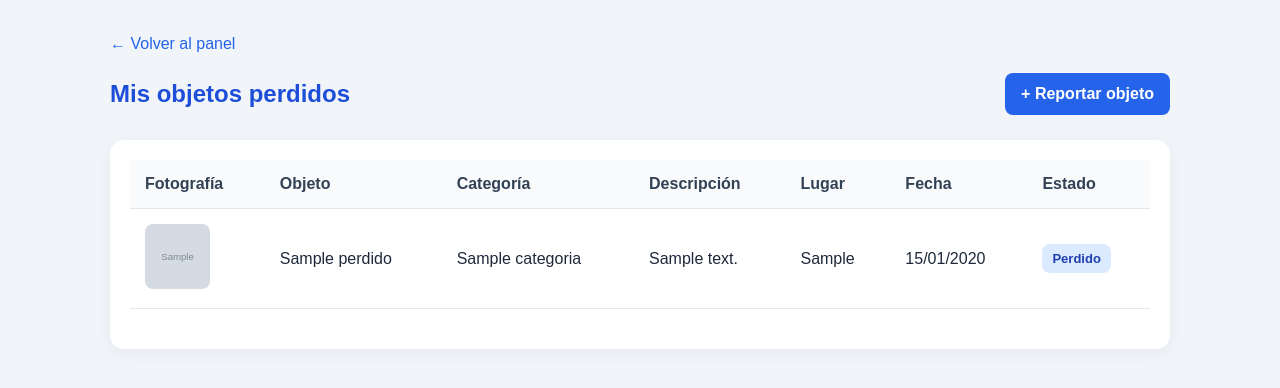
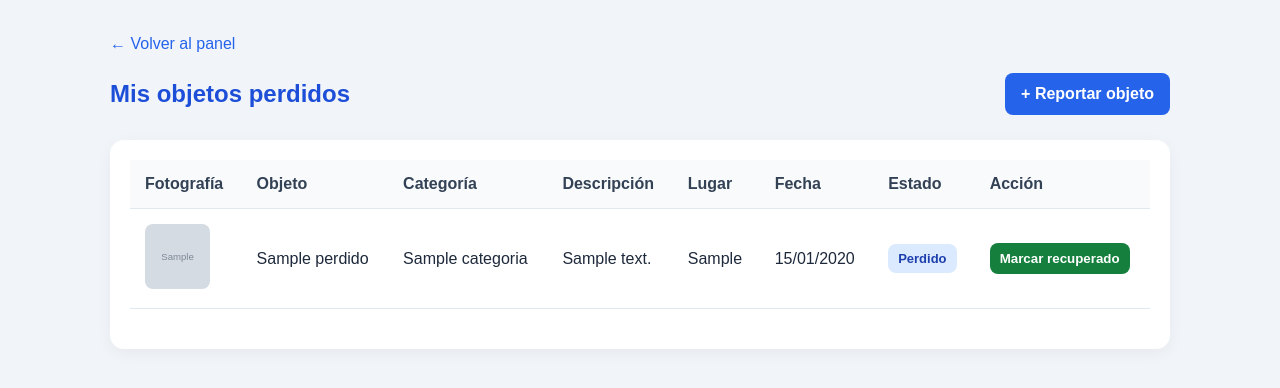
Before and after one commit to buelvas04/unifind, a Laravel app: page /mis-objetos-perdidos in a window 1280 px wide. Shown: the part 77-465 px from the top of the page. Run offline with Laravel 12, Linux system fonts and the light colour scheme; a user stored in the database is signed in; data comes from the database, SQL or seed files in the repository; tables that the repository leaves empty hold one stand-in row (values such as "Sample post"); grey boxes marked "Sample" are stand-in pictures; parts of the project's set-up code (start-up, migrations or seed data) failed here and were passed over.

Commit message:
Añadir acción Marcar recuperado a Mis objetos perdidos

```diff
--- a/resources/views/objetos-perdidos/index.blade.php
+++ b/resources/views/objetos-perdidos/index.blade.php
@@ -115,6 +115,24 @@
         .pagination {
             margin-top: 20px;
         }
+
+        .recuperar-btn {
+            background: #15803d;
+            color: #fff;
+            border: 0;
+            border-radius: 8px;
+            padding: 8px 10px;
+            cursor: pointer;
+            font-weight: bold;
+            white-space: nowrap;
+        }
+        .aviso {
+            background: #dcfce7;
+            color: #166534;
+            border-radius: 8px;
+            padding: 12px 15px;
+            margin-bottom: 14px;
+        }
     </style>
 </head>
 <body>
@@ -136,6 +154,10 @@
                 + Reportar objeto
             </a>
         </div>
+
+        @if (session('success'))
+            <div class="aviso" role="status">{{ session('success') }}</div>
+        @endif
 
         <div class="table-container">
 
@@ -160,6 +182,7 @@
                             <th>Lugar</th>
                             <th>Fecha</th>
                             <th>Estado</th>
+                            <th>Acción</th>
                         </tr>
                     </thead>
 
@@ -197,6 +220,21 @@
                                         {{ ucfirst($objeto->estado) }}
                                     </span>
                                 </td>
+                                <td>
+                                    @if ($objeto->estado === 'perdido')
+                                        <form method="POST"
+                                              action="{{ route('objetos-perdidos.recuperado', $objeto->id) }}"
+                                              onsubmit="return confirm('¿Confirmas que este objeto ya fue recuperado físicamente? Se retirará de Explorar, pero permanecerá en tu historial.');">
+                                            @csrf
+                                            @method('PATCH')
+                                            <button type="submit" class="recuperar-btn">
+                                                Marcar recuperado
+                                            </button>
+                                        </form>
+                                    @else
+                                        <span style="color:#15803d;font-weight:bold;">✓ Recuperado</span>
+                                    @endif
+                                </td>
                             </tr>
                         @endforeach
                     </tbody>
```
